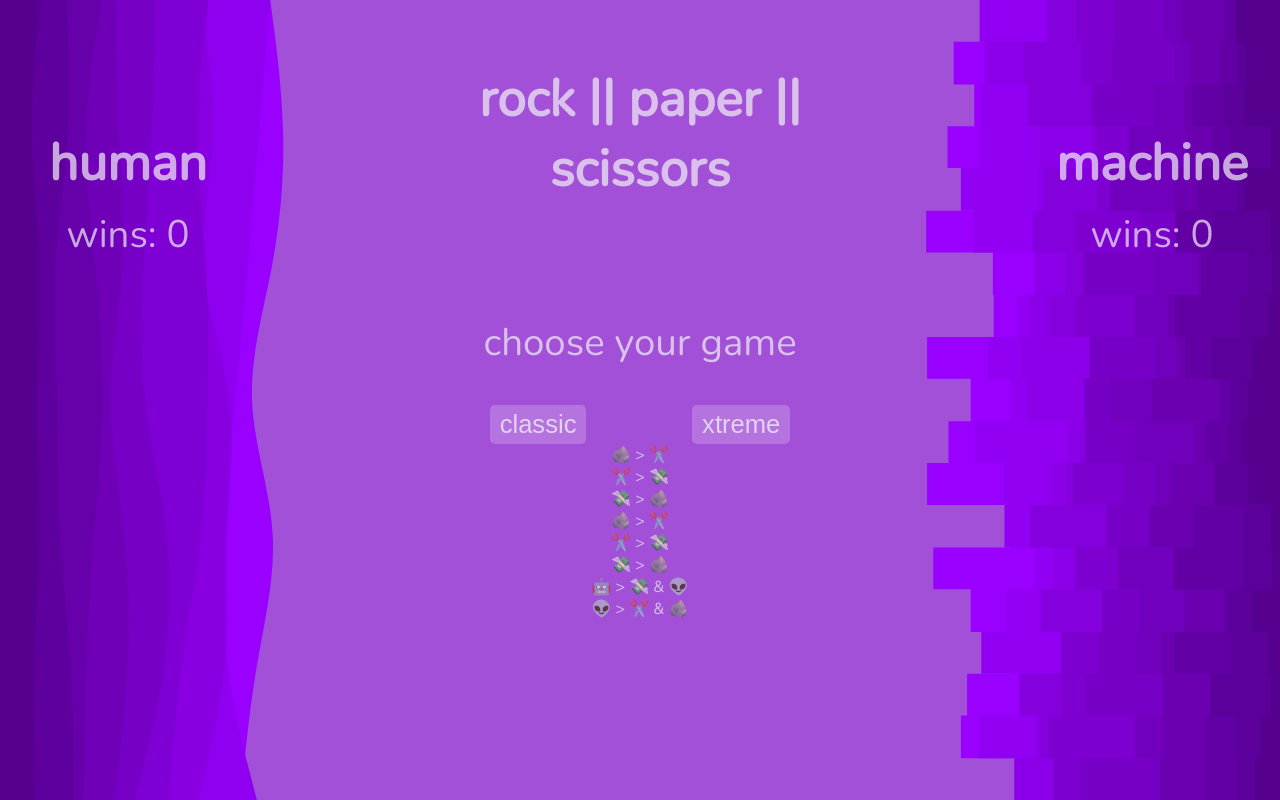
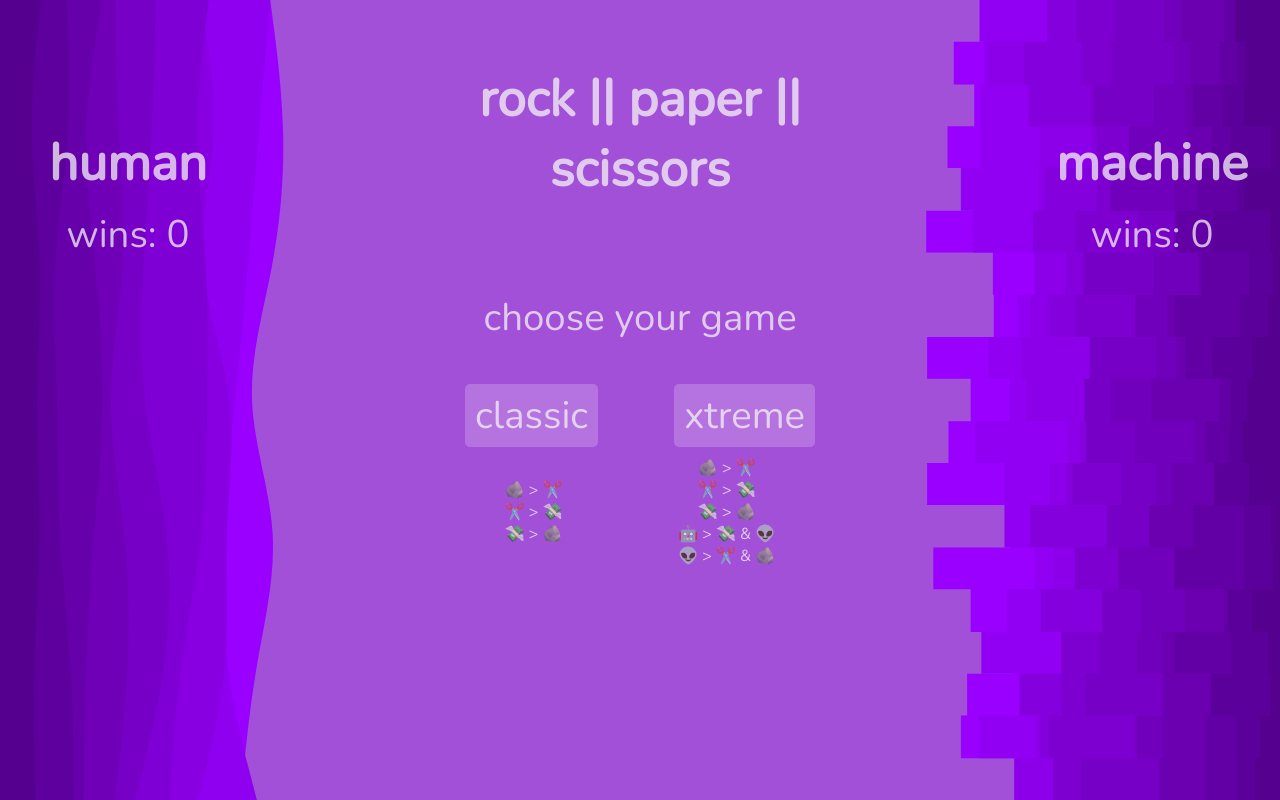
Before and after one commit to lalonggone/rockPaperScissors, a plain HTML site: page index.html in a window 1280 px wide. Drawn offline with nearby package versions, Linux system fonts and the light colour scheme.

Commit message:
refactor/ Change some class names for better clarity

```diff
--- a/styles.css
+++ b/styles.css
@@ -2,7 +2,7 @@ body {
     margin: 0;
     padding: 0;
     font-family: Nunito, sans-serif;
-    color: rgba(245, 245, 245, 0.687);
+    color: rgba(245, 245, 245, 0.74);
 }
 
 .main-container {
@@ -16,8 +16,8 @@ section {
     text-align: center;
 }
 
-.choose-game-p {
-    padding-top: 20%;
+.choose-game-p, .choose-fighter-p {
+    padding-top: 15%;
     padding-bottom: 5%;
 }
 
@@ -26,20 +26,28 @@ section {
     flex-direction: row;
     justify-content: space-evenly;
     font-size: .8em;
+    padding: 5px;
 }
 
-.game-buttons {
+.fighter-buttons-section {
     display: flex;
     flex-direction: row;
     justify-content: space-evenly;
-    font-size: .8em;
-    padding-top: 40%;
+    padding: 5px;
 }
 
+.rules {
+    font-size: h;
+    display: flex;
+    justify-content: space-evenly;
+    align-items: center;
+    padding: 5px;
+}
 
 button {
     padding: 5px 10px;
-    font-size: 2vw;
+    font-family: Nunito;
+    font-size: 3vw;
     background-color: rgba(255, 255, 255, 0.2);
     color: rgba(245, 245, 245, 0.73);
     border: none;
```
